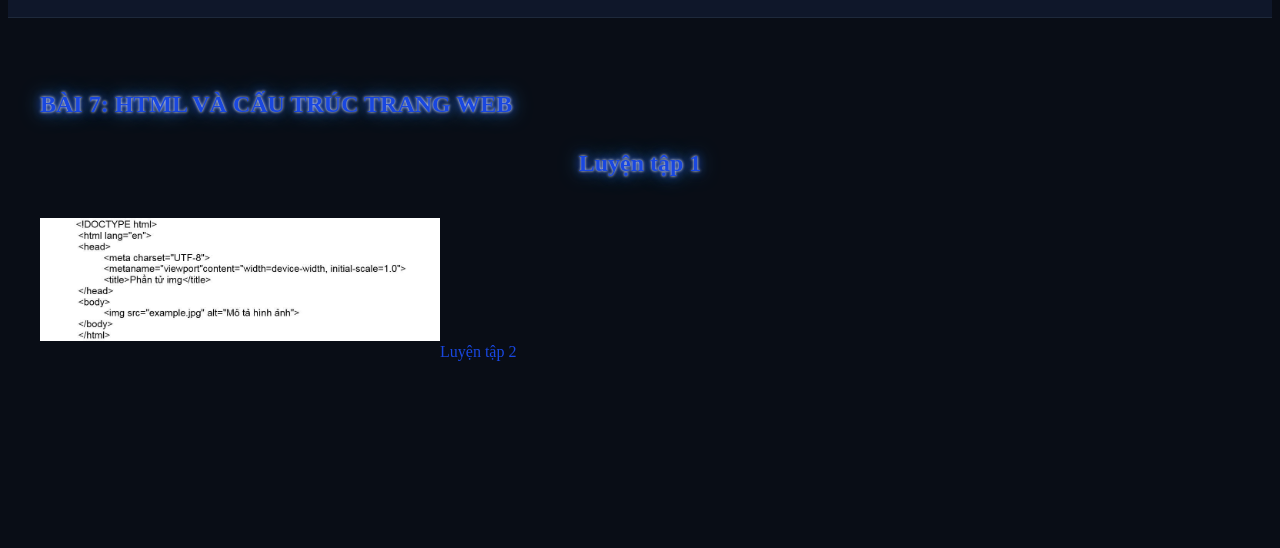
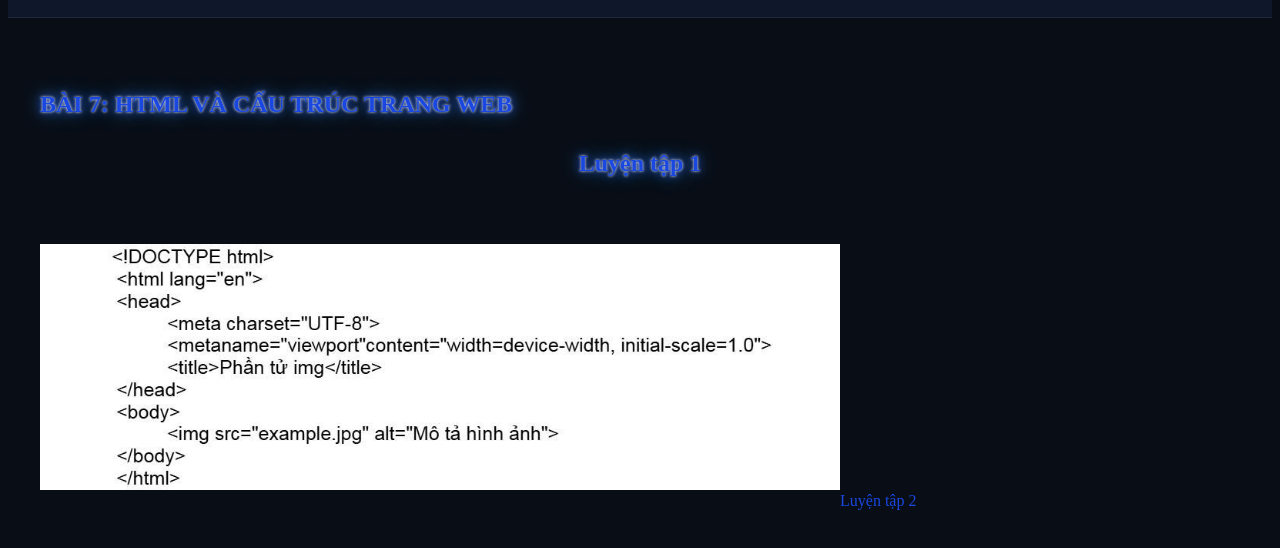
Before and after one commit to CodocLang/Nhom4_12TTK34, a plain HTML site: page baitap7.html in a window 1280 px wide. Shown: the part 94-642 px from the top of the page. Drawn offline with Linux system fonts and the light colour scheme.

Commit message:
Update baitap7.html

```diff
--- a/baitap7.html
+++ b/baitap7.html
@@ -19,11 +19,11 @@
     <div class="container">
         <h2 class="page-title">BÀI 7: HTML VÀ CẤU TRÚC TRANG WEB</h2>
         <div class="content-box">
-            <h2 style="text-align: center;">Luyện tập 1</h2>
-            <img src="image\88.jpg" style="width: 400px; max-width: 100%; height: auto; margin: 16px auto;>
+            <h2 style="text-align: center;">Luyện tập 1</h2><br>
+            <img src="image\88.jpg" style="width: 800px; max-width: 100%; height: auto; margin: 16px auto;>
             <br>
-            <h2 style="text-align: center;">Luyện tập 2</h2>
-            <img src="image\99.jpg" style="width: 400px; max-width: 100%; height: auto; margin: 16px auto;>
+            <h2 style="text-align: center;">Luyện tập 2</h2><br>
+            <img src="image\99.jpg" style="width: 800px; max-width: 100%; height: auto; margin: 16px auto;>
         </div>
     </div>
 </body>
```
